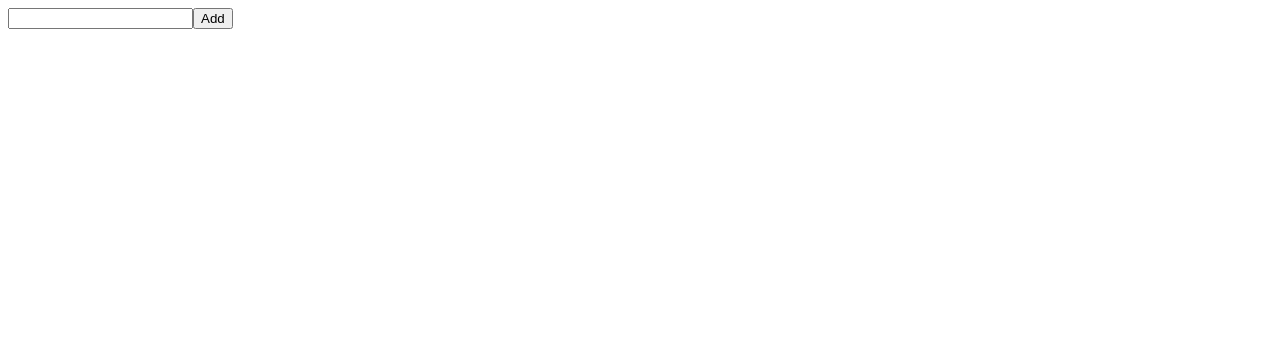
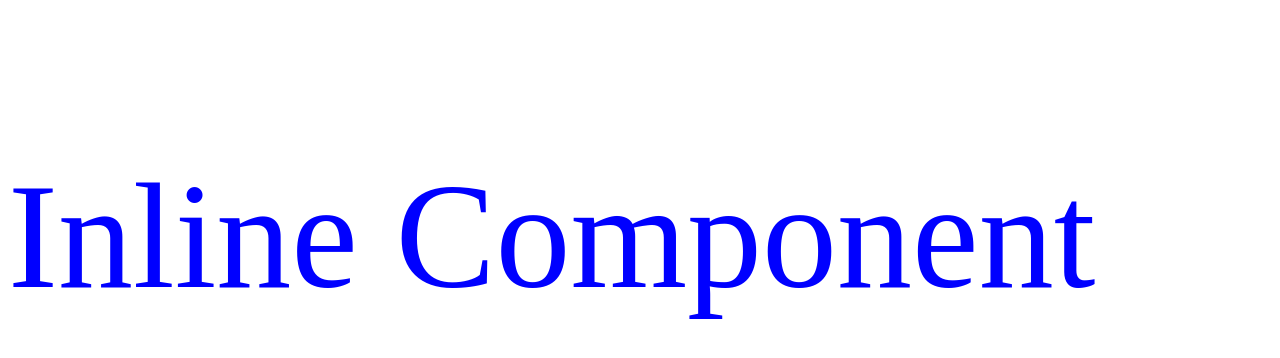
Before and after one commit to mintrosetta/lecture-react-javascript, a React (Vite) app in the folder todoapp/: page / in a window 1280 px wide. Shown: the top 358 px of the page. Built offline with nearby package versions, Linux system fonts and the light colour scheme.

Commit message:
inline css

```diff
--- a/todoapp/src/App.jsx
+++ b/todoapp/src/App.jsx
@@ -1,13 +1,14 @@
 import { useState } from "react";
 import "./App.css";
 import Todo from "./components/Todo";
+import InlineComponent from "./components/InlineComponent";
 
 function App() {
     const [count, setCount] = useState(0);
 
     return (
         <>
-            <Todo />
+            <InlineComponent />
         </>
     );
 }
--- /dev/null
+++ b/todoapp/src/components/InlineComponent.jsx
@@ -0,0 +1,9 @@
+const heanderStyle = { color: "blue", fontSize: "150px" };
+
+export default function InlineComponent() {
+    return (
+        <>
+            <p style={heanderStyle}>Inline Component</p>
+        </>
+    );
+}
```
